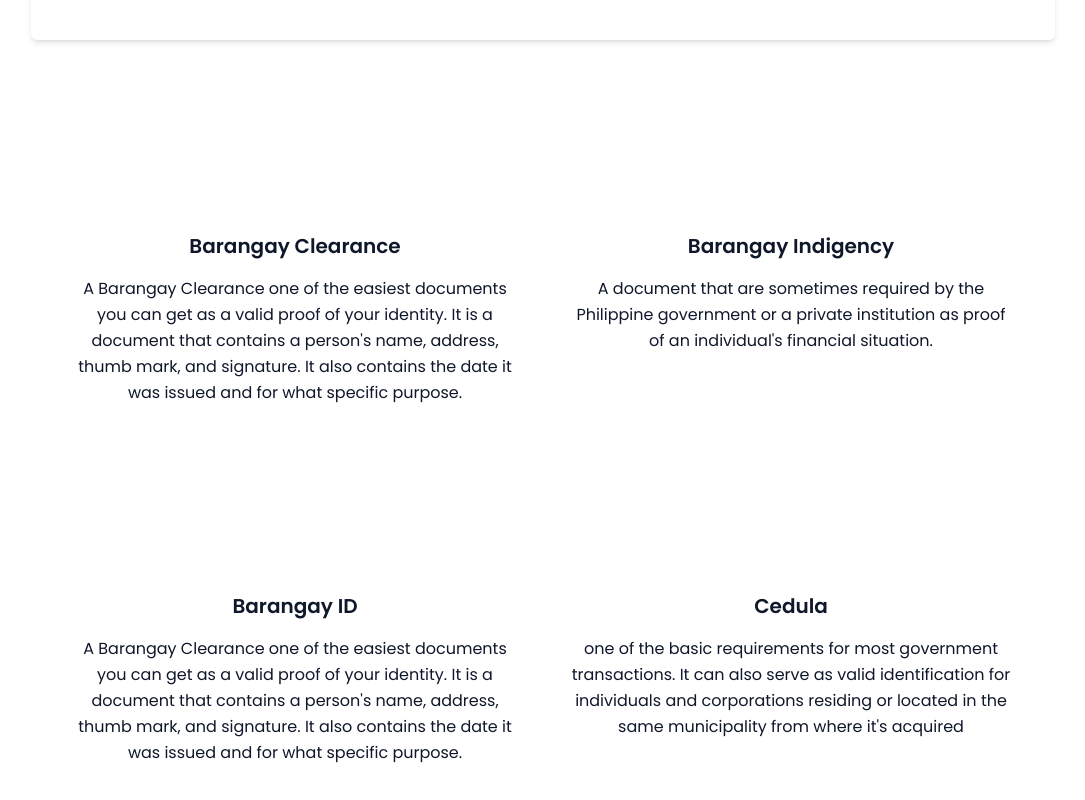
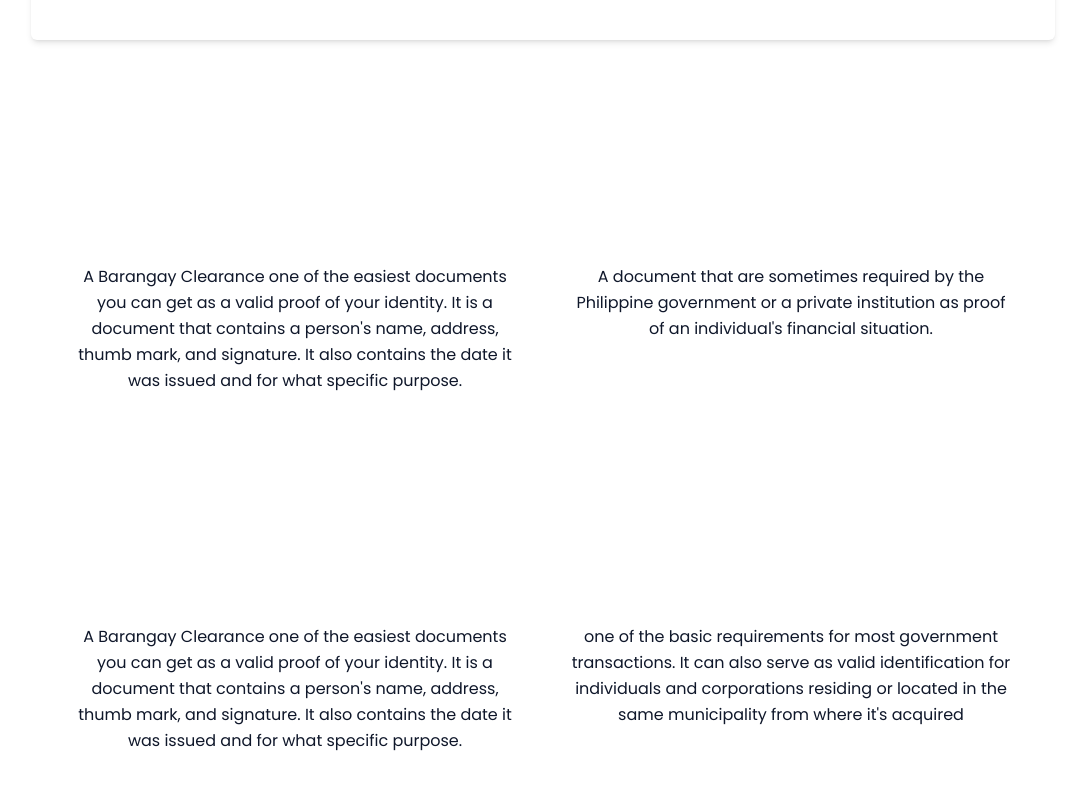
Before and after one commit to jazztinecruz/victoria-reyes, a Next.js app: page / in a window 1280 px wide. Shown: the part 1016-1816 px from the top of the page, without its empty margins (97-1182 px from the left). Built offline with nearby package versions, Linux system fonts and the light colour scheme.

Commit message:
Modify document UI

```diff
--- a/app/document.tsx
+++ b/app/document.tsx
@@ -1,13 +1,15 @@
 type Props = {
-  name: string;
+  title: string;
   description: string;
+  price: number
 };
 
-const Document = ({ name, description }: Props) => {
+const Document = ({ title, description, price }: Props) => {
   return (
     <div className="group flex cursor-pointer flex-col items-center gap-4 px-6 py-4 text-center">
+      <div>{price}</div>
       <span className="text-lg font-semibold group-hover:text-brand laptop:text-xl">
-        {name}
+        {title}
       </span>
       <p className="leading-relaxed  group-hover:text-brand">{description}</p>
     </div>
```
